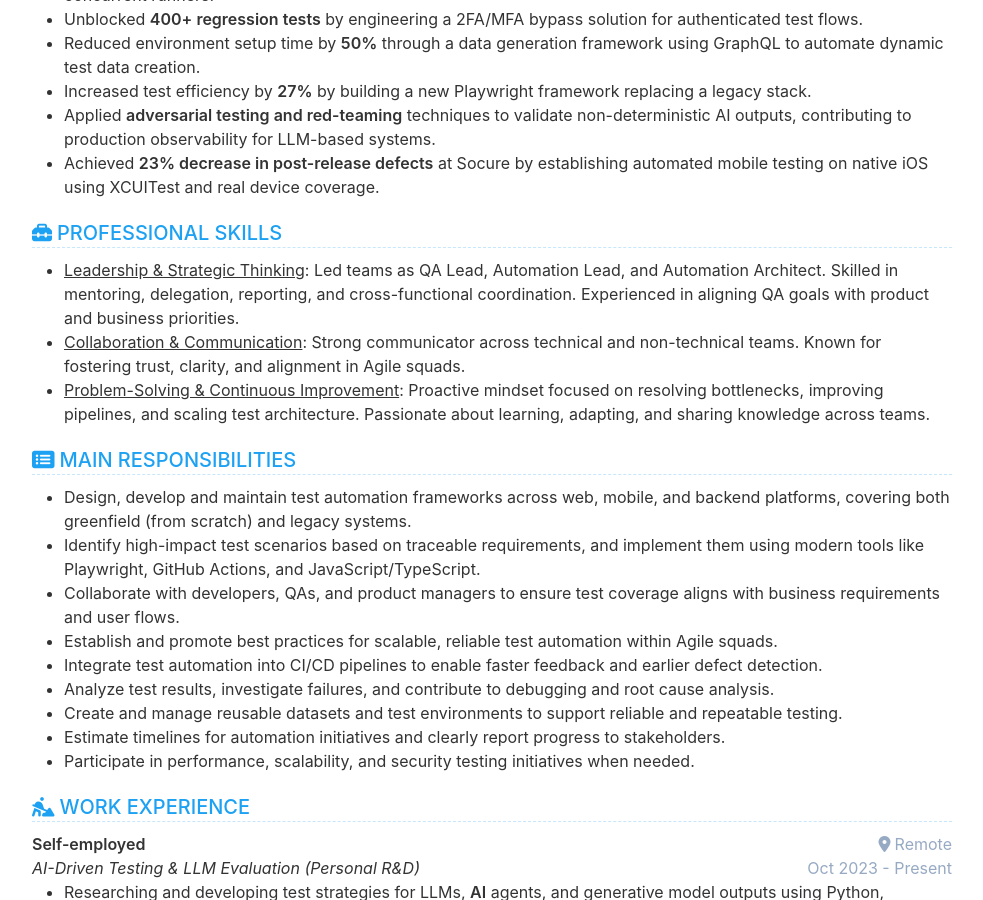
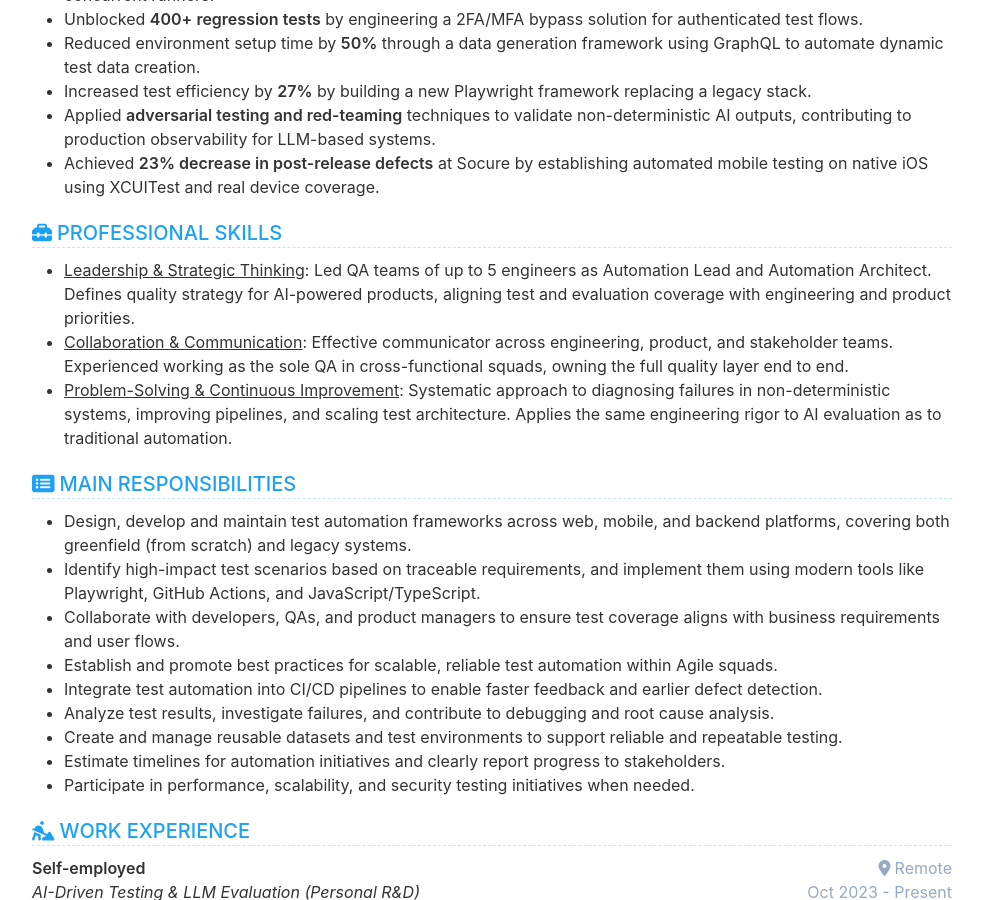
Before and after one commit to cvera08/full-resume, a Jekyll site: the page built from index.html, in a window 1280 px wide and 900 px high, scrolled down 1523 px. Shown: the whole window, without its empty margins (148-1131 px from the left). Built offline with Jekyll 4.4.1, drawn with Linux system fonts in a browser that asks for light colours.

Commit message:
feat(cv): reorient Professional Skills toward AI quality engineering

```diff
--- a/_data/data.yml
+++ b/_data/data.yml
@@ -97,11 +97,9 @@ skill:
   order: 5
   title: PROFESSIONAL SKILLS
   description: |
-    - <u>Leadership & Strategic Thinking</u>: Led teams as QA Lead, Automation Lead, and Automation Architect. Skilled in mentoring, delegation, reporting, and
-    cross-functional coordination. Experienced in aligning QA goals with product and business priorities.
-    - <u>Collaboration & Communication</u>: Strong communicator across technical and non-technical teams. Known for fostering trust, clarity, and alignment in Agile squads.
-    - <u>Problem-Solving & Continuous Improvement</u>: Proactive mindset focused on resolving bottlenecks, improving pipelines, and
-    scaling test architecture. Passionate about learning, adapting, and sharing knowledge across teams.
+    - <u>Leadership & Strategic Thinking</u>: Led QA teams of up to 5 engineers as Automation Lead and Automation Architect. Defines quality strategy for AI-powered products, aligning test and evaluation coverage with engineering and product priorities.
+    - <u>Collaboration & Communication</u>: Effective communicator across engineering, product, and stakeholder teams. Experienced working as the sole QA in cross-functional squads, owning the full quality layer end to end.
+    - <u>Problem-Solving & Continuous Improvement</u>: Systematic approach to diagnosing failures in non-deterministic systems, improving pipelines, and scaling test architecture. Applies the same engineering rigor to AI evaluation as to traditional automation.
 
 
 reference:
```
